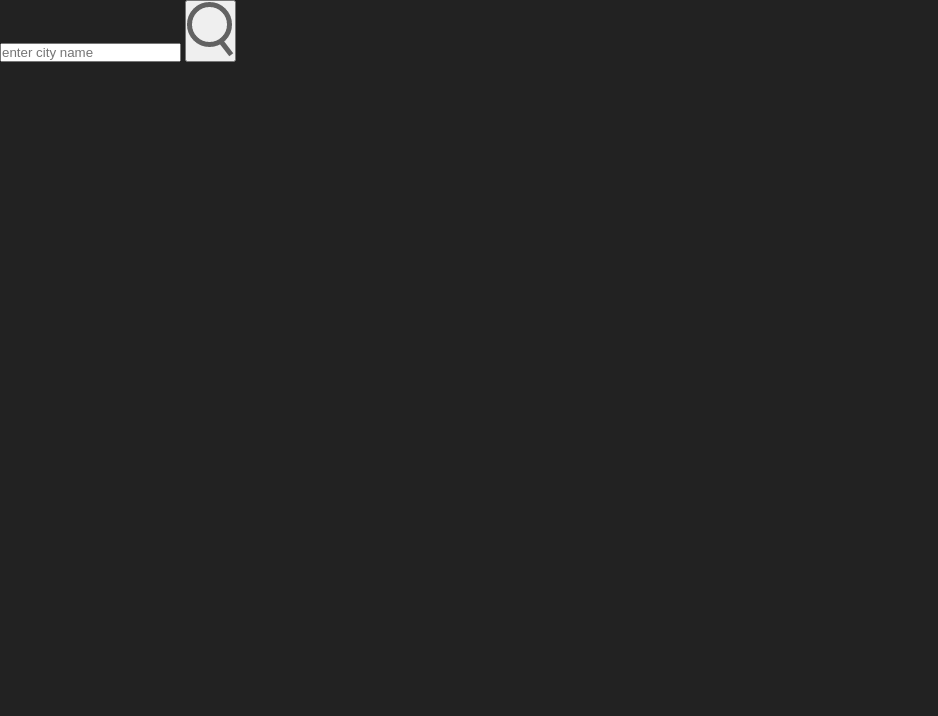
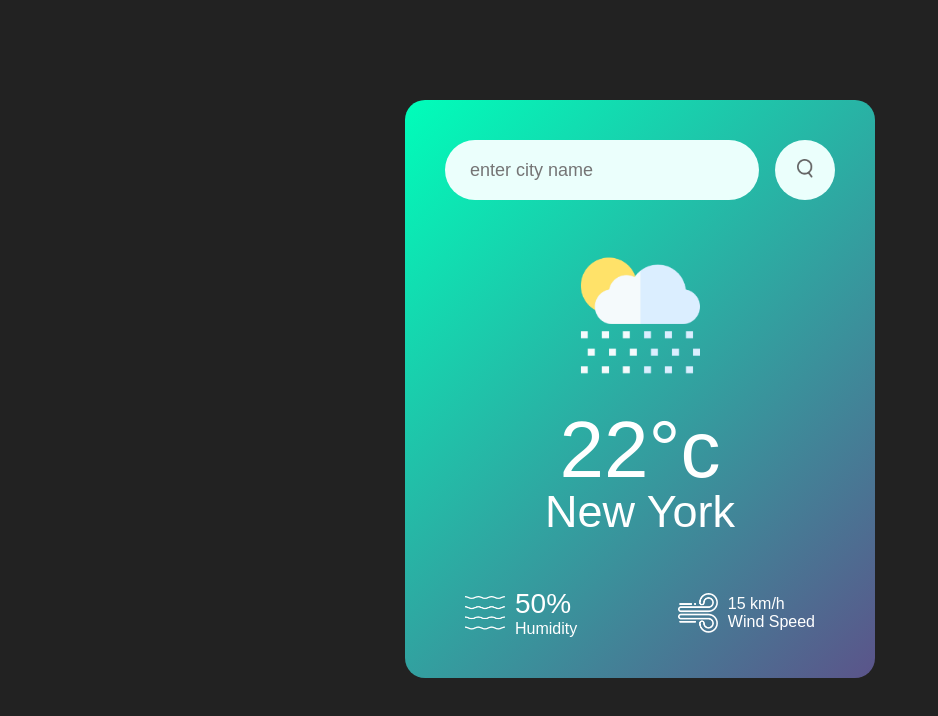
Before and after one commit to Panida-Auitrakun/weather-app, a plain HTML site: page index.html in a window 1280 px wide. Shown: the whole page, without its empty margins (0-938 px from the left). Drawn offline with Linux system fonts and the light colour scheme.

Commit message:
first commit

```diff
--- a/index.html
+++ b/index.html
@@ -6,11 +6,36 @@
         <link rel="stylesheet" href="style.css">
     </head>
     <body>
+
         <div class="card">
             <div class="search">
                 <input type="text" placeholder="enter city name" spellcheck="false">
                 <button><img src="images/search.png"></button>
             </div>
+            <div class="weather">
+                <img src="images/rain.png" class="weather-icon">
+                <h1 class="temp">22°c</h1>
+                <h2 class="city">New York</h2>
+                <div class="details">
+                    <!-- Humidity -->
+                    <div class="col">
+                        <img src="images/humidity.png">
+                        <div>
+                            <p class="humidity">50%</p>
+                            <p>Humidity</p>
+                        </div>
+                    </div>
+                    <!-- Wind -->
+                    <div class="col">
+                        <img src="images/wind.png">
+                        <div>
+                            <p class="wind">15 km/h</p>
+                            <p>Wind Speed</p>
+                        </div>
+                    </div>
+                </div>
+            </div>
         </div>
+
     </body>
 </html>
--- a/style.css
+++ b/style.css
@@ -9,3 +9,88 @@ body
 {
     background: #222;
 }
+.card
+{
+    width: 90%;
+    max-width: 470px;
+    background: linear-gradient(135deg, #00feba, #5b548a);
+    color: #fff;
+    margin: 100px auto 0;
+    border-radius: 20px;
+    padding: 40px;
+    text-align: center;
+}
+.search
+{
+    width: 100%;
+    display: flex;
+    align-items: center;
+    justify-content: space-between;
+}
+.search input
+{
+    border: 0;
+    outline: 0;
+    background: #ebfffc;
+    color: #555;
+    padding: 10px 25px;
+    height: 60px;
+    border-radius: 30px;
+    flex: 1;
+    margin-right: 16px;
+    font-size: 18px;
+}
+.search button
+{
+    border: 0;
+    outline: 0;
+    background: #ebfffc;
+    border-radius: 50%;
+    width: 60px;
+    height: 60px;
+    cursor: pointer;
+}
+.search button img
+{
+    width: 16px;
+}
+.weather-icon
+{
+    width: 170px;
+    margin-top: 30px;
+}
+.weather h1
+{
+    font-size: 80px;
+    font-weight: 500;
+}
+.weather h2
+{
+    font-size: 45px;
+    font-weight: 400;
+    margin-top: -10px;
+}
+.details
+{
+    display: flex;
+    align-items: center;
+    justify-content: space-between;
+    padding: 0 20px;
+    margin-top: 50px;
+}
+.col
+{
+    display: flex;
+    align-items: center;
+    text-align: left;
+}
+.col img
+{
+    width: 40px;
+    margin-right: 10px;
+}
+.humidity
+{
+    font-size: 28px;
+    margin-top: ;
+}
```
